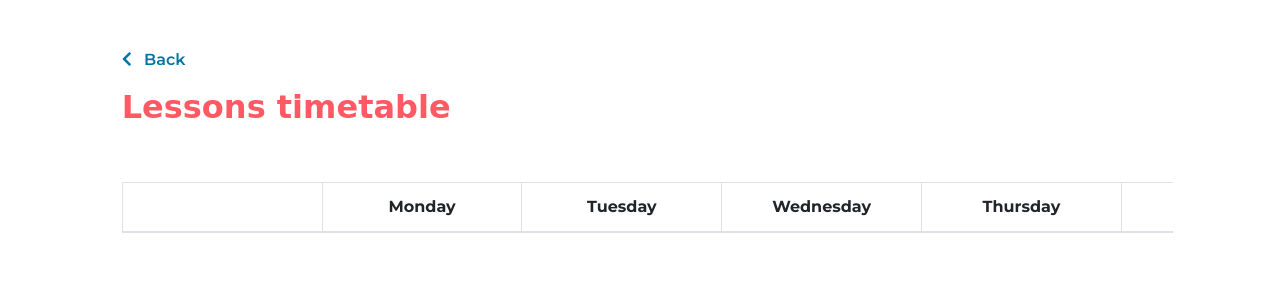
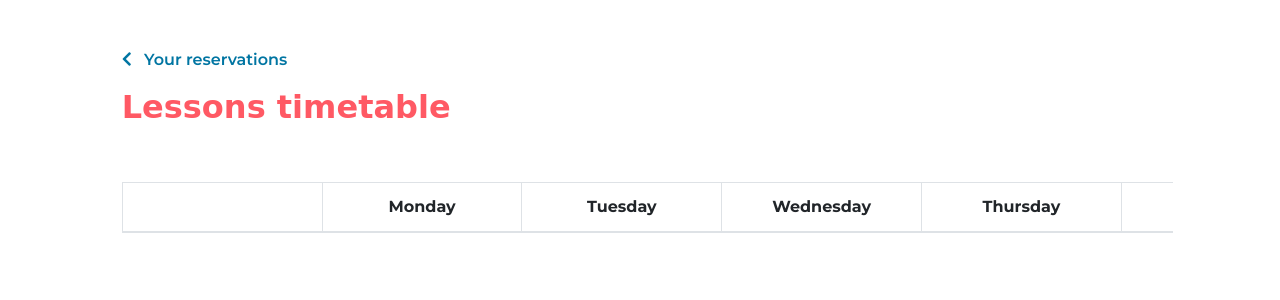
Before and after one commit to mattiolato98/reservation-ninja, a Django app: template reservation_management/templates/reservation_management/lesson_timetable.html in a window 1280 px wide. Shown: the top 300 px of the page. Run offline with Django 3.2, Linux system fonts and the light colour scheme; the template is opened without the code that fills it, so the values that code supplies are empty; parts of the project's set-up code (start-up, migrations or seed data) failed here and were passed over; some libraries are stand-ins or nearby versions; some web fonts are replaced.

Commit message:
Changed back button text

```diff
--- a/reservation_management/templates/reservation_management/lesson_timetable.html
+++ b/reservation_management/templates/reservation_management/lesson_timetable.html
@@ -27,7 +27,7 @@
             <div class="col-md-10 col-12 d-flex justify-content-between align-items-center">
                 <a href="{% url 'reservation_management:reservation-list' %}" class="font-6 site-blue-text">
                     <i class="fas fa-chevron-left mr-2"></i>
-                    Back
+                    {% translate "Your reservations" %}
                 </a>
             </div>
         </div>
```
